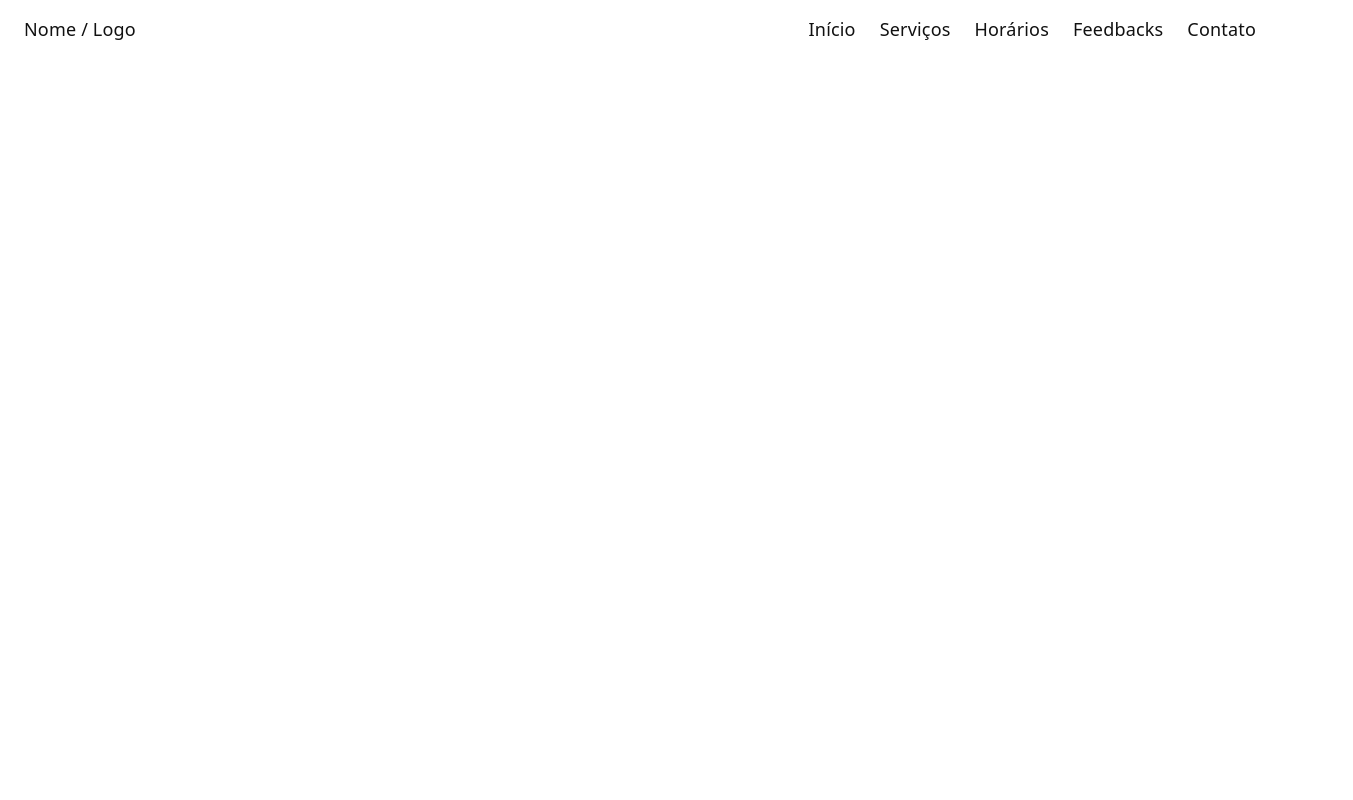
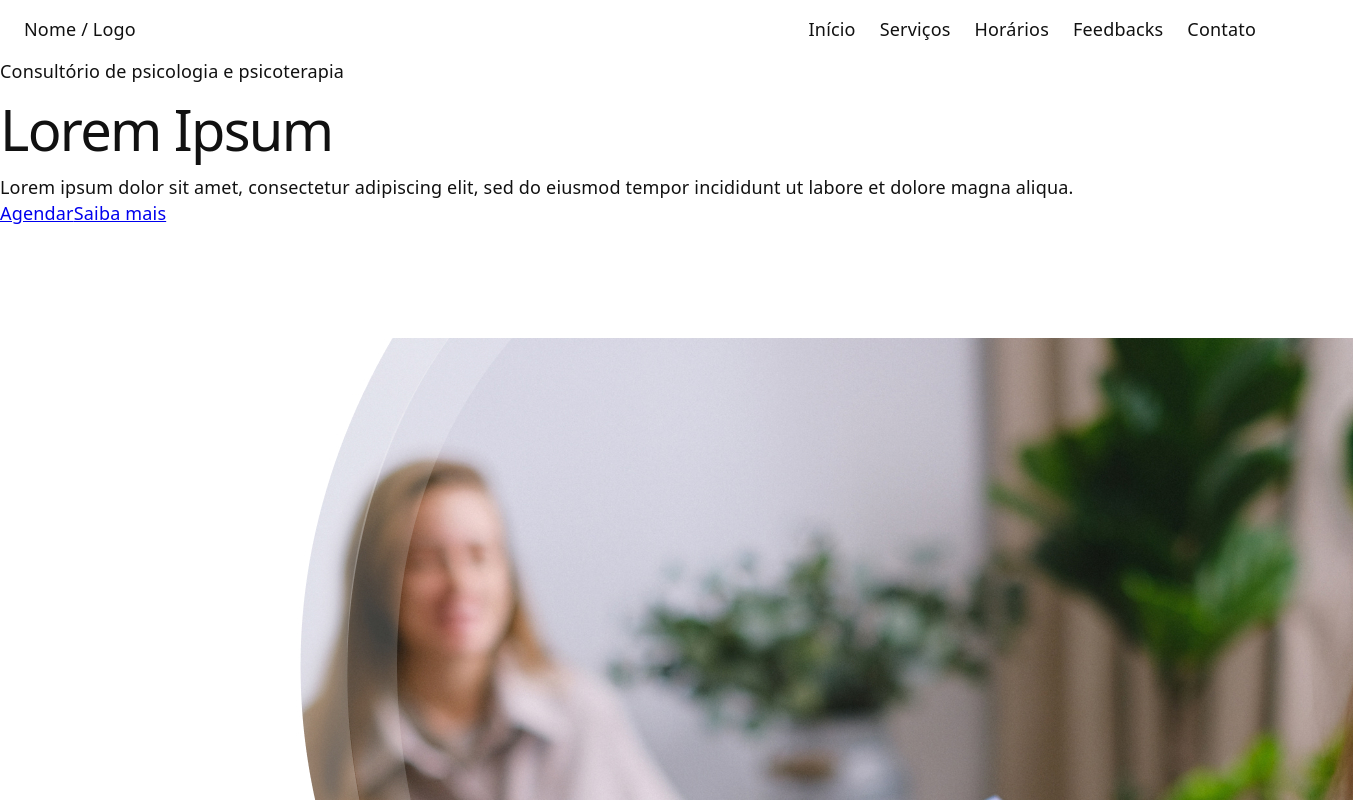
Before and after one commit to LuaNzin028/Linked-ps-web-Luan_Resende, a React (Vite) app: page / in a window 1280 px wide. Shown: the top 800 px of the page, 1353 px wide, since content can reach past the window. Built offline with nearby package versions, Linux system fonts and the light colour scheme.

Commit message:
Adiciona estrutura da apresentação com links e imagem

```diff
--- a/src/App.jsx
+++ b/src/App.jsx
@@ -1,10 +1,13 @@
 import './App.css'
 import Header from './components/header.jsx'
-
+import HeroSection from './sections/HeroSection.jsx'
 function App() {
   return (
     <>
     <Header />
+    <main>
+      <HeroSection />
+    </main>
     </>
     )
 }
--- /dev/null
+++ b/src/sections/HeroSection.jsx
@@ -0,0 +1,17 @@
+import consutorioImg from '/home/luan/PS_Linked/Linked-ps-web-Luan_Resende/src/assets/images/consultorio.jpg'
+function HeroSection () {
+    return(
+        <section id="inicio">
+        <p>Consultório de psicologia e psicoterapia</p>
+        <h1>Lorem Ipsum</h1>
+        <p>Lorem ipsum dolor sit amet, consectetur adipiscing elit, sed do eiusmod tempor incididunt ut labore et dolore magna aliqua. </p>
+        <div>
+        <a href="#contato">Agendar</a>
+        <a href="#servicos">Saiba mais</a>
+        </div>
+        <img src={consutorioImg} alt="Profissional com prancheta durante atendimento psicológico"/>
+        </section>
+        )
+}
+
+export default HeroSection
```
Also changed, not shown: src/assets/images/consultorio.jpg (added), src/sections/HeroSections.css (added).
